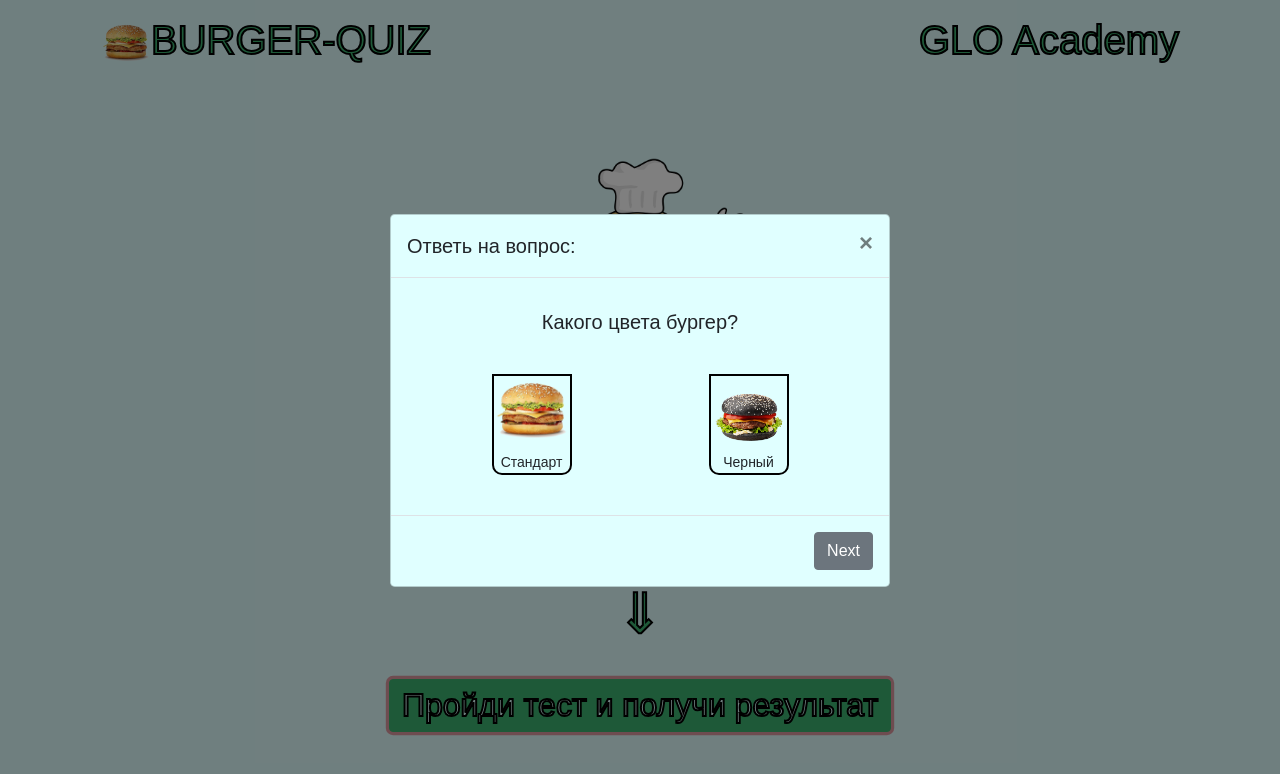
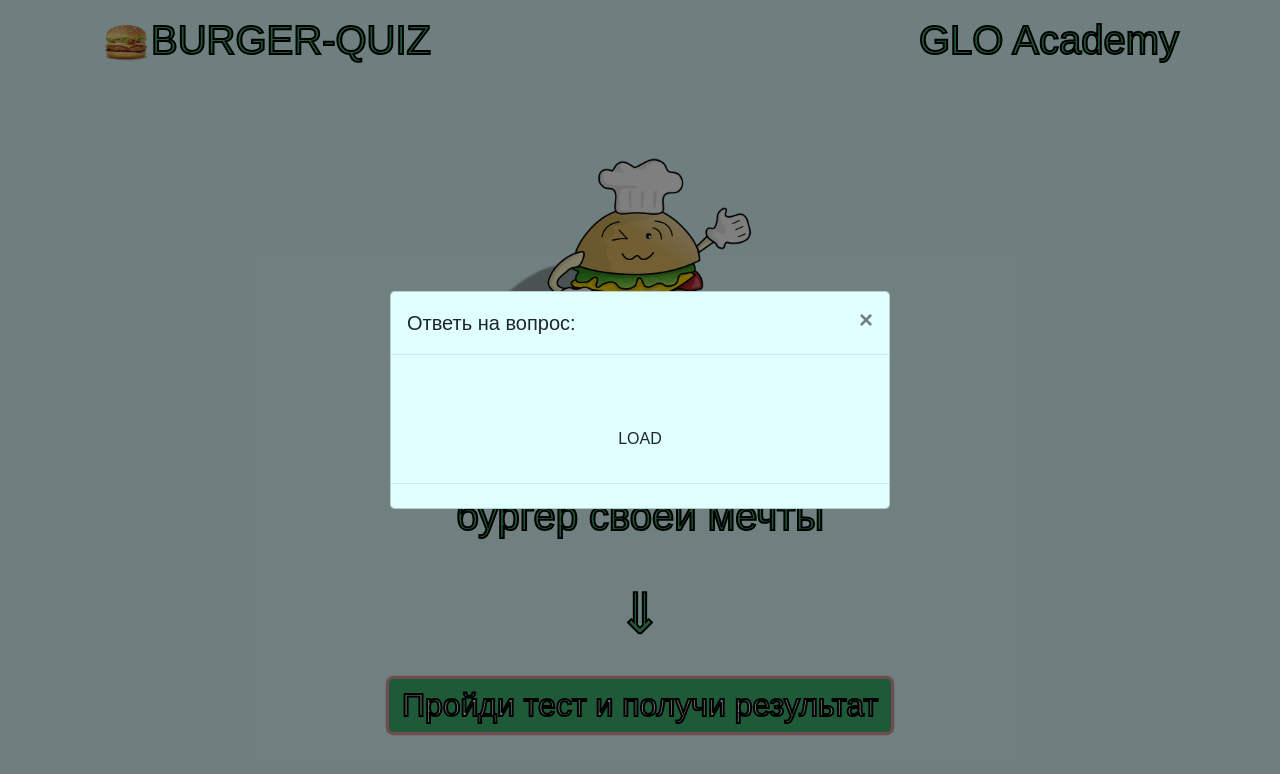
Before and after one commit to lilmoore/quiz, a plain HTML site: page index.html in a window 1280 px wide. Both pictures are taken after a click on the button "Пройди тест и получи результат". Drawn offline with Linux system fonts and the light colour scheme; no server answers.

Commit message:
Add files via upload

```diff
--- a/index.html
+++ b/index.html
@@ -83,6 +83,7 @@
           <div class="answers w-100 p-1 p-sm-2 p-md-3" id="answers">
             <form action="#" id="formAnswers" class="formAnswers d-flex flex-wrap justify-content-around">
 
+
             </form>
           </div>
         </div>
@@ -96,6 +97,12 @@
   </div>
 
   <script src="./script/script.js"></script>
+  <script src="https://www.gstatic.com/firebasejs/7.6.2/firebase-app.js"> </script>
+  <script src="https://www.gstatic.com/firebasejs/7.6.2/firebase-database.js"> </script>
+
+
+
+
 </body>
 
 </html>
--- a/script/script.js
+++ b/script/script.js
@@ -11,92 +11,140 @@ document.addEventListener('DOMContentLoaded', function(){
     const prevButton = document.querySelector('#prev')
     const sendButton = document.querySelector('#send')
 
-    const questions = [
-        {
-            question: "Какого цвета бургер?",
-            answers: [
-                {
-                    title: 'Стандарт',
-                    url: './image/burger.png'
-                },
-                {
-                    title: 'Черный',
-                    url: './image/burgerBlack.png'
-                }
-            ],
-            type: 'radio'
-        },
-        {
-            question: "Из какого мяса котлета?",
-            answers: [
-                {
-                    title: 'Курица',
-                    url: './image/chickenMeat.png'
-                },
-                {
-                    title: 'Говядина',
-                    url: './image/beefMeat.png'
-                },
-                {
-                    title: 'Свинина',
-                    url: './image/porkMeat.png'
-                }
-            ],
-            type: 'radio'
-        },
-        {
-            question: "Дополнительные ингредиенты?",
-            answers: [
-                {
-                    title: 'Помидор',
-                    url: './image/tomato.png'
-                },
-                {
-                    title: 'Огурец',
-                    url: './image/cucumber.png'
-                },
-                {
-                    title: 'Салат',
-                    url: './image/salad.png'
-                },
-                {
-                    title: 'Лук',
-                    url: './image/onion.png'
-                }
-            ],
-            type: 'checkbox'
-        },
-        {
-            question: "Добавить соус?",
-            answers: [
-                {
-                    title: 'Чесночный',
-                    url: './image/sauce1.png'
-                },
-                {
-                    title: 'Томатный',
-                    url: './image/sauce2.png'
-                },
-                {
-                    title: 'Горчичный',
-                    url: './image/sauce3.png'
-                }
-            ],
-            type: 'radio'
-        }
-    ];
+      //менять только это на своё(но можно и не менять ничего)
+
+      const firebaseConfig = {
+        apiKey: "AIzaSyAwJN8QqmURxbc-64Pj1lW5BaAR5-Bw5yM",
+        authDomain: "burger-a4bd9.firebaseapp.com",
+        databaseURL: "https://burger-a4bd9-default-rtdb.firebaseio.com",
+        projectId: "burger-a4bd9",
+        storageBucket: "burger-a4bd9.appspot.com",
+        messagingSenderId: "834721378673",
+        appId: "1:834721378673:web:06564a00ee5d0e759306d0",
+        measurementId: "G-P1R2B1H7N6"
+      };
+
+    //и до сюда
+
+   firebase.initializeApp(firebaseConfig);
+
+
+    const getData = () => {
+
+        formAnswers.textContent = 'LOAD'
+
+        nextButton.classList.add('d-none')
+         prevButton.classList.add('d-none')
+
+         setTimeout(() => {
+            firebase.database().ref().child('questions').once('value')
+            .then(snap => playTest(snap.val()))
+         },500)
+
+
+
+        // setTimeout(
+        //     () => {
+        //          fetch('./questions.json')
+        //          .then(res => res.json() )
+        //        .then(obj => playTest(obj.questions))
+        //        .catch(err =>{
+        //         formAnswers.textContent = 'Error loading'
+        //           console.error(err)
+        //          })
+        //     },1000
+        // )
+
+    }
+
+
+    // const questions = [
+    //     {
+    //         question: "Какого цвета бургер?",
+    //         answers: [
+    //             {
+    //                 title: 'Стандарт',
+    //                 url: './image/burger.png'
+    //             },
+    //             {
+    //                 title: 'Черный',
+    //                 url: './image/burgerBlack.png'
+    //             }
+    //         ],
+    //         type: 'radio'
+    //     },
+    //     {
+    //         question: "Из какого мяса котлета?",
+    //         answers: [
+    //             {
+    //                 title: 'Курица',
+    //                 url: './image/chickenMeat.png'
+    //             },
+    //             {
+    //                 title: 'Говядина',
+    //                 url: './image/beefMeat.png'
+    //             },
+    //             {
+    //                 title: 'Свинина',
+    //                 url: './image/porkMeat.png'
+    //             }
+    //         ],
+    //         type: 'radio'
+    //     },
+    //     {
+    //         question: "Дополнительные ингредиенты?",
+    //         answers: [
+    //             {
+    //                 title: 'Помидор',
+    //                 url: './image/tomato.png'
+    //             },
+    //             {
+    //                 title: 'Огурец',
+    //                 url: './image/cucumber.png'
+    //             },
+    //             {
+    //                 title: 'Салат',
+    //                 url: './image/salad.png'
+    //             },
+    //             {
+    //                 title: 'Лук',
+    //                 url: './image/onion.png'
+    //             }
+    //         ],
+    //         type: 'checkbox'
+    //     },
+    //     {
+    //         question: "Добавить соус?",
+    //         answers: [
+    //             {
+    //                 title: 'Чесночный',
+    //                 url: './image/sauce1.png'
+    //             },
+    //             {
+    //                 title: 'Томатный',
+    //                 url: './image/sauce2.png'
+    //             },
+    //             {
+    //                 title: 'Горчичный',
+    //                 url: './image/sauce3.png'
+    //             }
+    //         ],
+    //         type: 'radio'
+    //     }
+    // ];
 
 
     btnOpenModal.addEventListener('click',()=>{
-        console.log(modalBlock);
+        getData();
+        // console.log(modalBlock);
         modalBlock.classList.add('d-block')
-        playTest()
+
     })
     closeModal.addEventListener('click', ()=>{
         modalBlock.classList.remove('d-block')
     })
 
-    const playTest = () =>  {
+    const playTest = (questions) =>  {
         const finalAnswers = [];
         let numberQuestion = 0;
 
@@ -125,11 +173,8 @@ document.addEventListener('DOMContentLoaded', function(){
             formAnswers.innerHTML = ``;
 
             if(numberQuestion >= 0 && numberQuestion <= questions.length -1 ){
-
             quetionTitle.textContent = `${questions[indexQuestion].question}`
-
             renderAnswers(indexQuestion);
-
             nextButton.classList.remove('d-none');
             prevButton.classList.remove('d-none')
             sendButton.classList.add('d-none')
@@ -160,7 +205,10 @@ document.addEventListener('DOMContentLoaded', function(){
             //     },2000
             //     )
             // }
-            console.log(numberQuestion);
+            // if(numberQuestion === questions.length -1) {
+            //     nextButton.classList.add('d-none')
+            // }
+            // console.log(numberQuestion);
 
 
 
@@ -174,11 +222,9 @@ document.addEventListener('DOMContentLoaded', function(){
                 //     sendButton.classList.add('d-none')
                 //     break;
 
-
                 case numberQuestion === 0:
                     prevButton.classList.add('d-none')
                 break;
-
 
                 case numberQuestion === questions.length:
                     nextButton.classList.add('d-none')
@@ -193,7 +239,6 @@ document.addEventListener('DOMContentLoaded', function(){
                     `
                 break;
 
-
                 case numberQuestion === questions.length + 1:
                     formAnswers.textContent = 'Спасибо за пройденный тест!'
                     setTimeout(
@@ -201,27 +246,11 @@ document.addEventListener('DOMContentLoaded', function(){
                         modalBlock.classList.remove('d-block')
                     },2000
                     )
-
-
                 break;
 
-
-
-
                 default:
-                    console.log('ERRROR');
+                    console.log(' ');
             }
-
-
-
-
-              // if(numberQuestion === questions.length -1) {
-            //     nextButton.classList.add('d-none')
-            // }
-
-
-
-
         }
 
 
@@ -230,7 +259,7 @@ document.addEventListener('DOMContentLoaded', function(){
         const checkAnswer = ()  =>{
             const obj = {};
             const inputs = [...formAnswers.elements].filter((input) => input.checked || input.id === 'numberPhone')
-            console.log(inputs);
+            // console.log(inputs);
             inputs.forEach((input, index) => {
             //     if(numberQuestion >= 0 && numberQuestion <= questions.length -1){
             //     obj [`${index}_${questions[numberQuestion].question}`] = input.value
@@ -259,7 +288,6 @@ document.addEventListener('DOMContentLoaded', function(){
 
 
         // console.log(obj);
-
         finalAnswers.push(obj)
         // console.log(finalAnswers);
 
@@ -282,8 +310,12 @@ document.addEventListener('DOMContentLoaded', function(){
 
             numberQuestion++
             renderQuestions(numberQuestion);
-
-            console.log(finalAnswers);
+            firebase
+            .database()
+            .ref()
+            .child('contacts')
+            .push(finalAnswers)
+            // console.log(finalAnswers);
         }
 
     }
```
Also changed, not shown: libs/bootstrap.min.css, style/style.css (line endings or trailing spaces), 1 other file.
